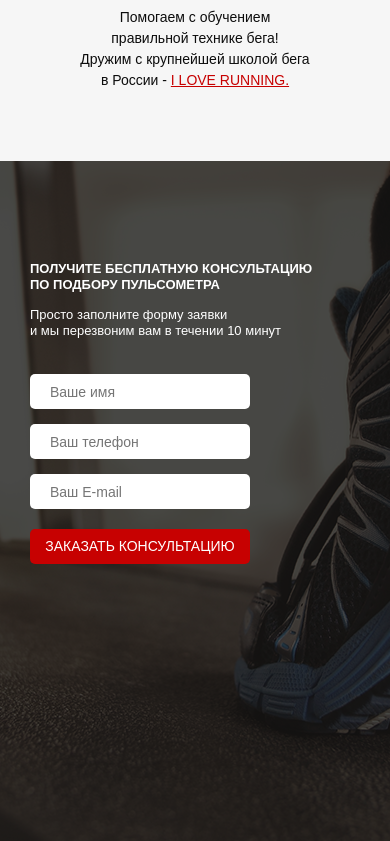
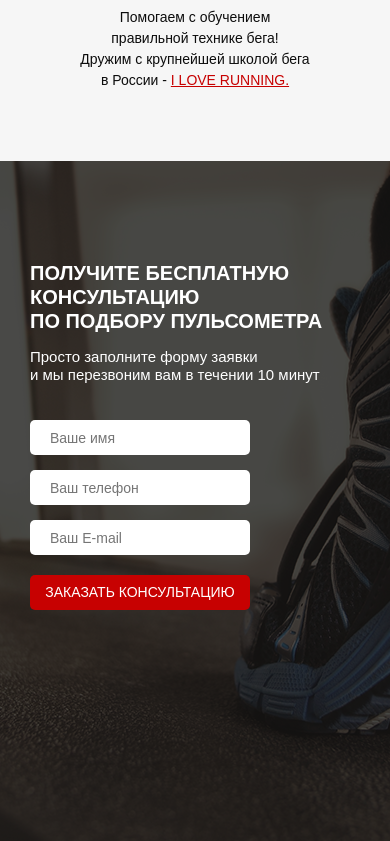
Before and after one commit to Robokop88/pulsometr, a plain HTML site: page index.html in a window 390 px wide. Shown: the part 1376-2217 px from the top of the page. Drawn offline with nearby package versions, Linux system fonts and the light colour scheme; files that its build step writes are made by us from their sources; a web font is replaced by a local one.

Commit message:
consultation_A_2

```diff
--- a/sass/blocks/_media.scss
+++ b/sass/blocks/_media.scss
@@ -225,14 +225,14 @@
 
         .title {
             &_left {
-                font-size: 13px;
+                font-size: 20px;
 
 
             }
         }
 
         &__text {
-            font-size: 13px;
+            font-size: 15px;
             margin-top: 15px;
 
         }
```
